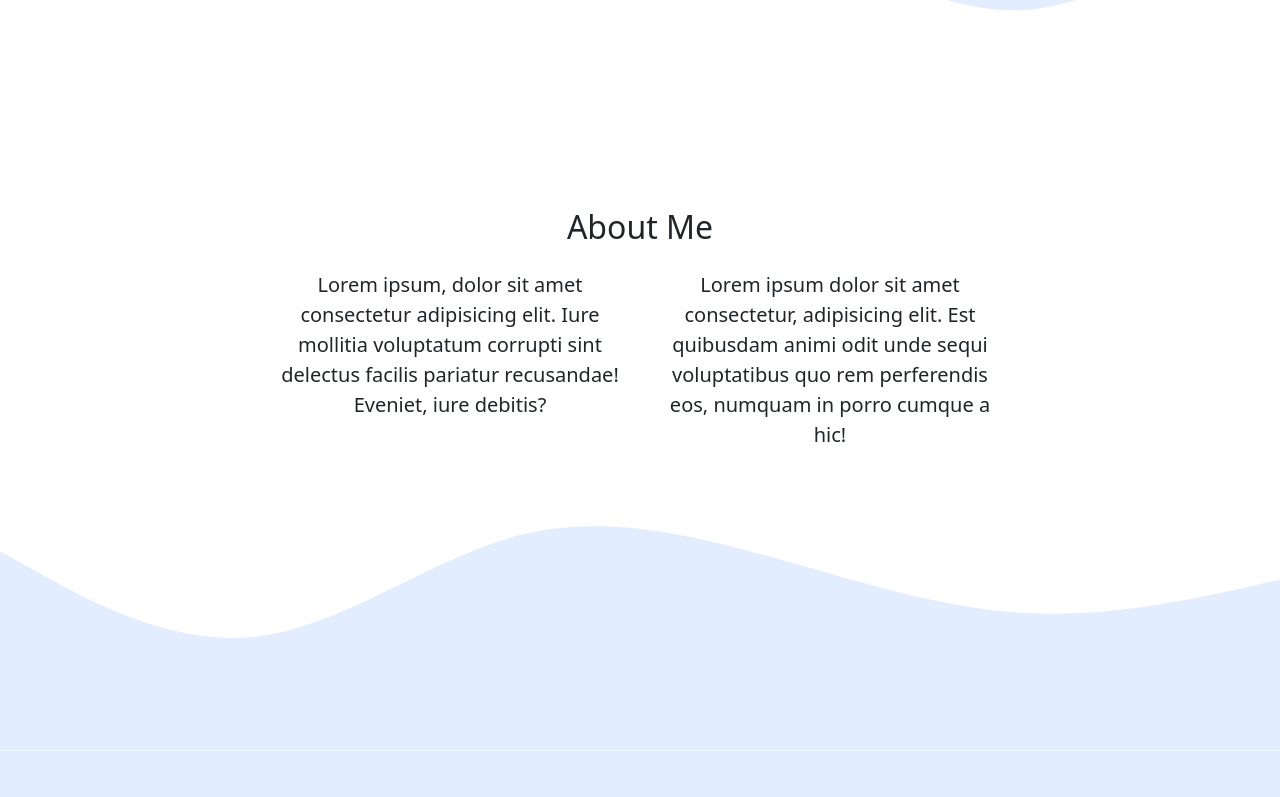
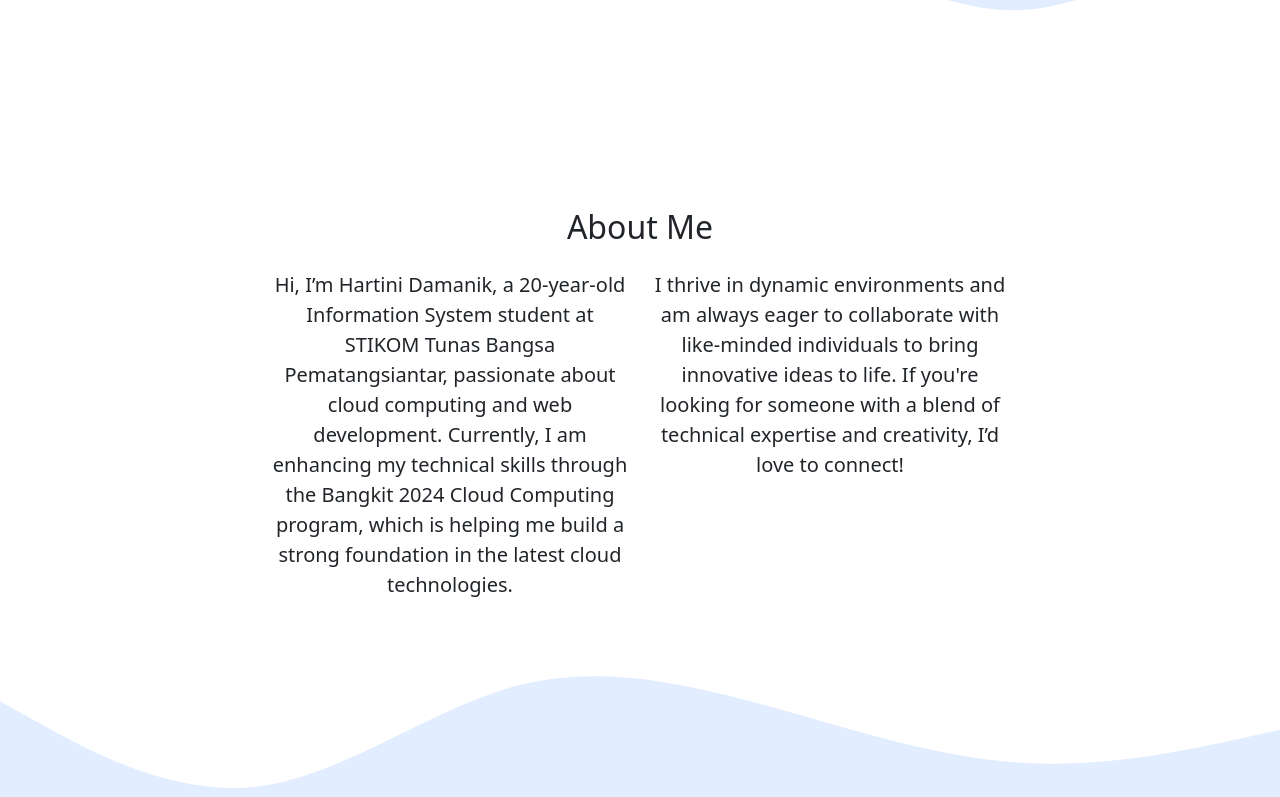
Before and after one commit to Hartinidamanik/portofoliobysandhikagalih, a plain HTML site: page index.html in a window 1280 px wide. Shown: the part 577-1374 px from the top of the page. Drawn offline with nearby package versions, Linux system fonts and the light colour scheme.

Commit message:
Update index.html
edit about me

```diff
--- a/index.html
+++ b/index.html
@@ -63,7 +63,7 @@
     <section class="jumbotron text-center">
       <img src="img/sandhika.jpg" alt="Hartini Damanik" width="200" class="rounded-circle img-thumbnail" />
       <h1 class="display-4">Hartini Damanik</h1>
-      <p class="lead">Lecturer | Content Creator</p>
+      <p class="lead">Student | Content Creator</p>
       <svg xmlns="http://www.w3.org/2000/svg" viewBox="0 0 1440 320">
         <path
           fill="#ffffff"
@@ -84,10 +84,13 @@
         </div>
         <div class="row justify-content-center fs-5 text-center">
           <div class="col-md-4" data-aos="fade-right">
-            <p>Lorem ipsum, dolor sit amet consectetur adipisicing elit. Iure mollitia voluptatum corrupti sint delectus facilis pariatur recusandae! Eveniet, iure debitis?</p>
+            <p>Hi, I’m Hartini Damanik, a 20-year-old Information System student at STIKOM Tunas Bangsa Pematangsiantar, passionate about cloud computing and web development.
+              Currently, I am enhancing my technical skills through the Bangkit 2024 Cloud Computing program, which is helping me build a strong foundation in the latest cloud technologies.
+</p>
           </div>
           <div class="col-md-4" data-aos="fade-left">
-            <p>Lorem ipsum dolor sit amet consectetur, adipisicing elit. Est quibusdam animi odit unde sequi voluptatibus quo rem perferendis eos, numquam in porro cumque a hic!</p>
+            <p>I thrive in dynamic environments and am always eager to collaborate with like-minded individuals to bring innovative ideas to life. If you're looking for someone with a blend
+              of technical expertise and creativity, I’d love to connect!</p>
           </div>
         </div>
       </div>
```
